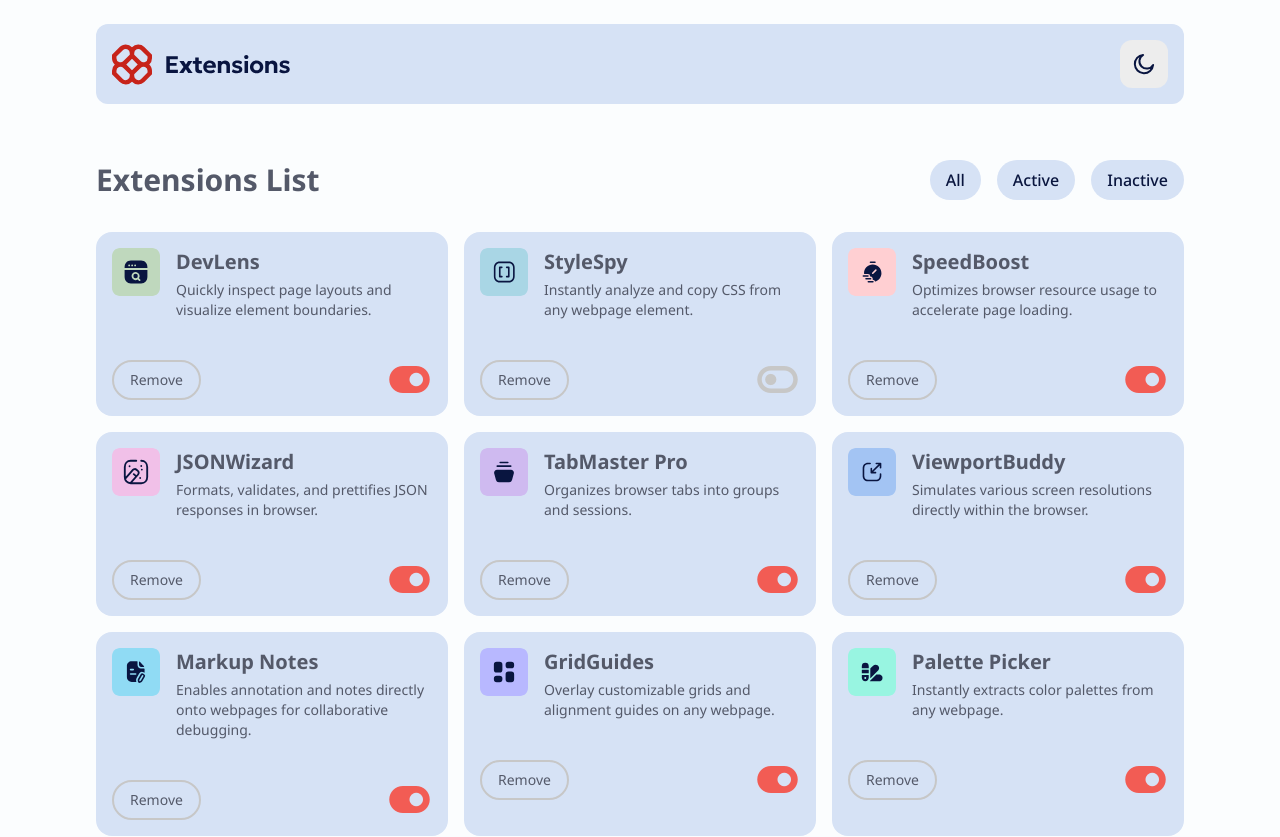
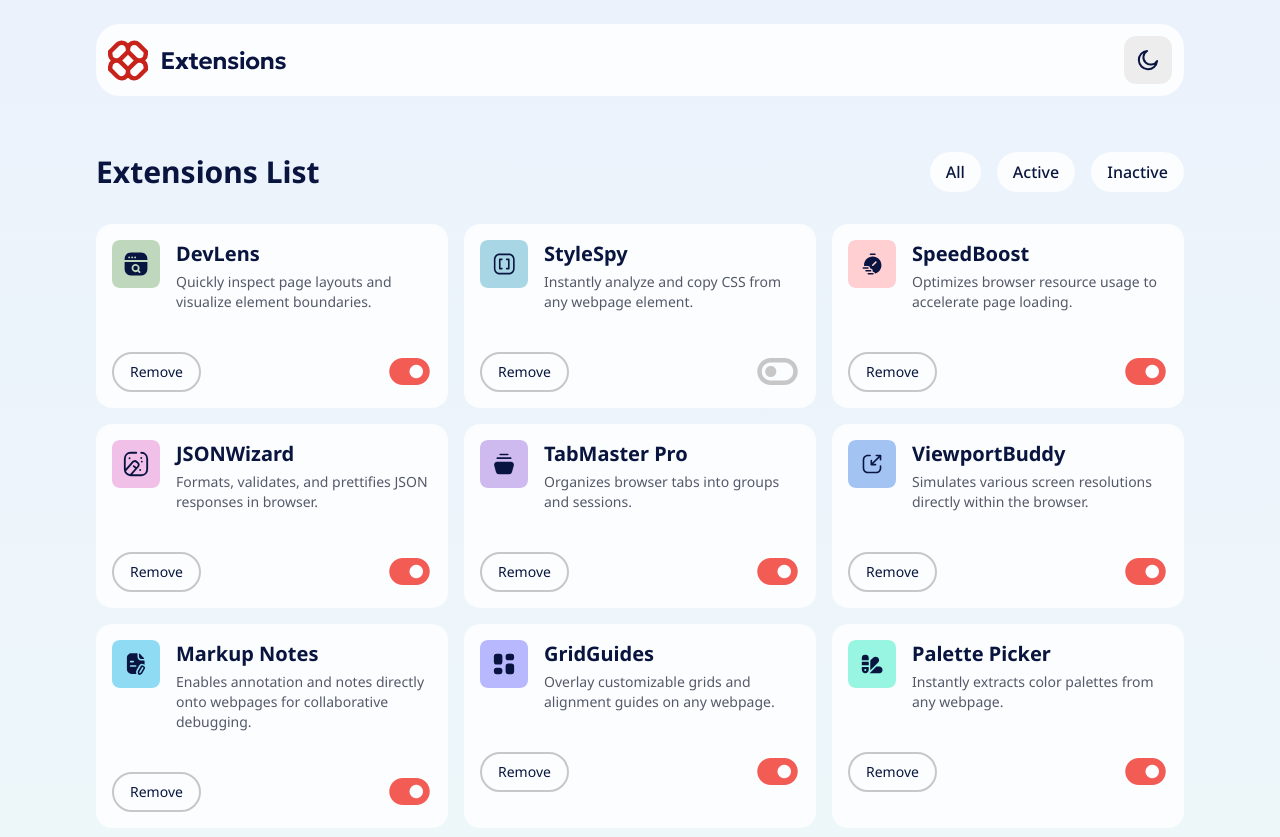
Before and after one commit to iamalabisunday/Browser-Extension-Manager-UI, a React (Vite) app: page / in a window 1280 px wide. Shown: the top 837 px of the page. Built offline with nearby package versions, Linux system fonts and the light colour scheme.

Commit message:
final commit

```diff
--- a/src/BrowserExtension.jsx
+++ b/src/BrowserExtension.jsx
@@ -1,5 +1,6 @@
 import React, { useEffect, useState } from "react";
 import logo from "./images/logo.svg";
+import logoDark from "./images/logoDark.svg";
 import iconMoon from "./images/icon-moon.svg";
 import iconSun from "./images/icon-sun.svg";
 import "./index.css";
@@ -156,23 +157,23 @@ export default function BrowserExtension() {
   };
 
   return (
-    <div className="w-full min-h-screen pb-8 bg-[var(--color-background)] text-[var(--color-border)] transition-colors duration-300">
+    <div className="w-full min-h-screen pb-8 bg-ui-gradient text-[var(--color-border)] transition-colors duration-300">
       <main className="container w-[85%] mx-auto">
         {/* Navbar */}
-        <header className="w-full pt-6">
-          <section className="w-full p-4 flex items-center justify-between bg-[var(--color-background-soft)] rounded-xl">
-            <img src={logo} alt="logo" />
+        <nav className="w-full pt-6">
+          <section className="w-full p-3 flex items-center justify-between bg-[var(--color-background-alt)] rounded-3xl">
+            <img src={darkMode ? logoDark : logo} alt="logo" />
             <div
-              className="w-12 h-12 rounded-xl bg-[var(--color-background-alt)] flex items-center justify-center cursor-pointer"
+              className="w-12 h-12 rounded-xl bg-[var(--color-background-soft)] border-[var(--color-background-soft)] flex items-center justify-center cursor-pointer border-2 focus:border-[var(--color-accent)] hover:bg-[var(--color-text-muted)]"
               onClick={toggleTheme}
             >
               <img src={darkMode ? iconSun : iconMoon} alt="Toggle theme" />
             </div>
           </section>
-        </header>
+        </nav>
 
         {/* Header Section */}
-        <section className="w-full flex flex-col gap-4 md:flex-row justify-between items-center text-center font-bold mb-4 mt-10 pt-4 pb-4">
+        <header className="w-full flex flex-col gap-4 md:flex-row justify-between items-center text-center font-bold mb-4 mt-10 pt-4 pb-4 text-[var(--color-surface)]">
           <h1 className="text-3xl whitespace-nowrap">Extensions List</h1>
           <article className="flex gap-4">
             <ExtensionButton name="All" onClick={() => setFilter("All")} />
@@ -185,7 +186,7 @@ export default function BrowserExtension() {
               onClick={() => setFilter("Inactive")}
             />
           </article>
-        </section>
+        </header>
 
         {/* Extension Cards */}
         <section className="w-full grid md:grid-cols-3 gap-4">
--- a/src/ExtensionBox.jsx
+++ b/src/ExtensionBox.jsx
@@ -10,12 +10,14 @@ export default function ExtensionBox({
   removeExtension,
 }) {
   return (
-    <section className="w-full bg-[var(--color-background-soft)] p-4 flex flex-col gap-10 rounded-2xl justify-start items-start">
+    <section className="w-full bg-[var(--color-background-alt)] p-4 flex flex-col gap-10 rounded-2xl justify-start items-start">
       {/* Header */}
       <article className="w-fit flex items-start gap-4">
         <img src={icon} alt="icon" className="w-12 h-12" />
         <section className="flex flex-col gap-1">
-          <p className="text-xl font-bold">{title}</p>
+          <p className="text-xl font-bold text-[var(--color-surface)] ">
+            {title}
+          </p>
           <p className="text-sm text-[var(--color-text)]">{paragraph}</p>
         </section>
       </article>
@@ -24,7 +26,7 @@ export default function ExtensionBox({
       <section className="flex justify-between items-center w-full">
         <button
           onClick={() => removeExtension(id)}
-          className="px-4 py-2 text-sm border-2 rounded-3xl border-[var(--color-text-muted)] cursor-pointer"
+          className="px-4 py-2 text-sm border-2 rounded-3xl border-[var(--color-text-muted)] cursor-pointer hover:bg-[var(--color-accent)] hover:text-[var(--color-background)] text-[var(--color-surface)] "
         >
           Remove
         </button>
--- a/src/ExtensionButton.jsx
+++ b/src/ExtensionButton.jsx
@@ -2,7 +2,7 @@ export default function ExtensionButton({ name, onClick }) {
   return (
     <button
       onClick={onClick}
-      className="w-fit h-10 p-4 font-medium rounded-4xl bg-[var(--color-background-soft)] hover:bg-[var(--color-accent)] hover:text-[var(--color-background)] focus:bg-[var(--color-accent)] focus:text-[var(--color-background)] text-[var(--color-surface)] cursor-pointer flex justify-center items-center"
+      className="w-fit h-10 p-4 font-medium rounded-4xl bg-[var(--color-background-alt)] hover:bg-[var(--color-background-soft)] hover:text-[var(--color-border)] focus:bg-[var(--color-accent)] focus:text-[var(--color-background)] cursor-pointer flex justify-center items-center"
     >
       {name}
     </button>
--- a/src/index.css
+++ b/src/index.css
@@ -10,9 +10,9 @@ body {
   --color-surface-muted: hsl(225, 23%, 24%);
   --color-border: hsl(226, 11%, 37%);
   --color-text-muted: hsl(0, 0%, 78%);
-  --color-background: hsl(200, 60%, 99%);
-  --color-background-alt: hsl(0, 0%, 93%);
-  --color-background-soft: hsl(217, 61%, 90%);
+  --color-background: hsl(217, 61%, 90%);
+  --color-background-alt: hsl(200, 60%, 99%);
+  --color-background-soft: hsl(0, 0%, 93%);
   --color-accent: hsl(3, 86%, 64%);
   --color-accent-hover: hsl(3, 71%, 56%);
   --color-accent-active: hsl(3, 77%, 44%);
@@ -34,3 +34,12 @@ body {
   --color-accent-active: hsl(3, 77%, 44%);
   --gradient-ui: linear-gradient(180deg, #040918 0%, #091540 100%);
 }
+
+@layer utilities {
+  .bg-ui-gradient {
+    background-image: var(--gradient-ui);
+    background-repeat: no-repeat;
+    background-size: cover;
+    background-position: center;
+  }
+}
```
Also changed, not shown: src/images/logoDark.svg (added).
